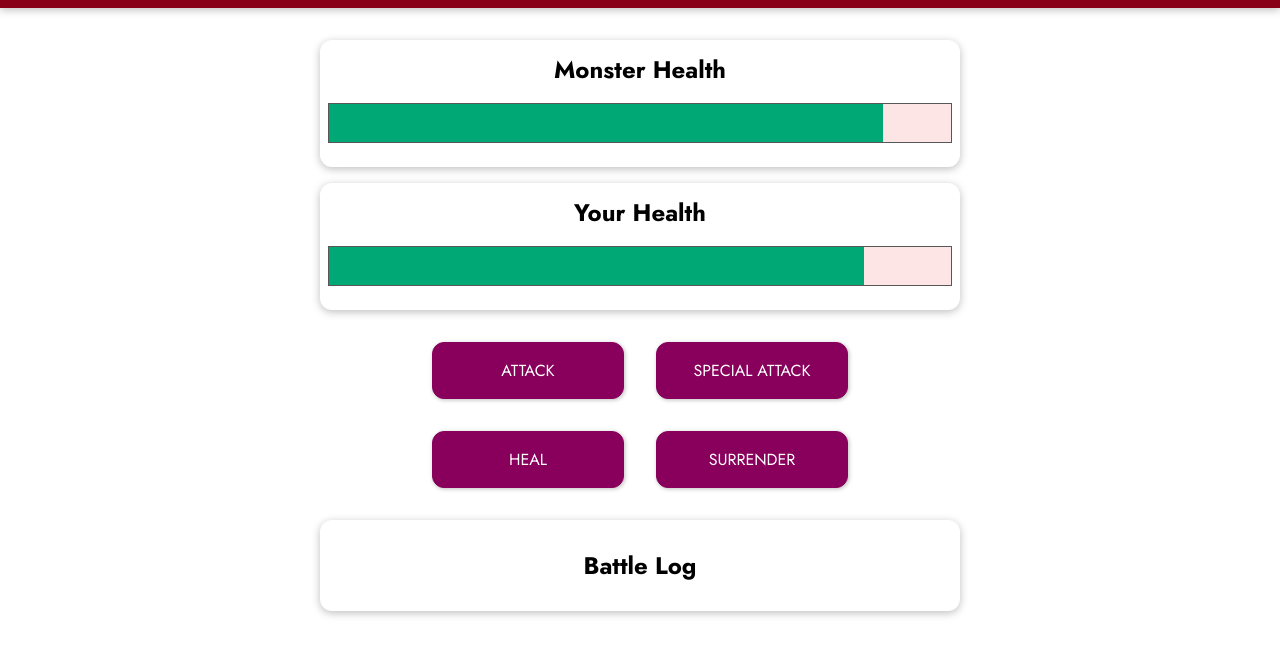
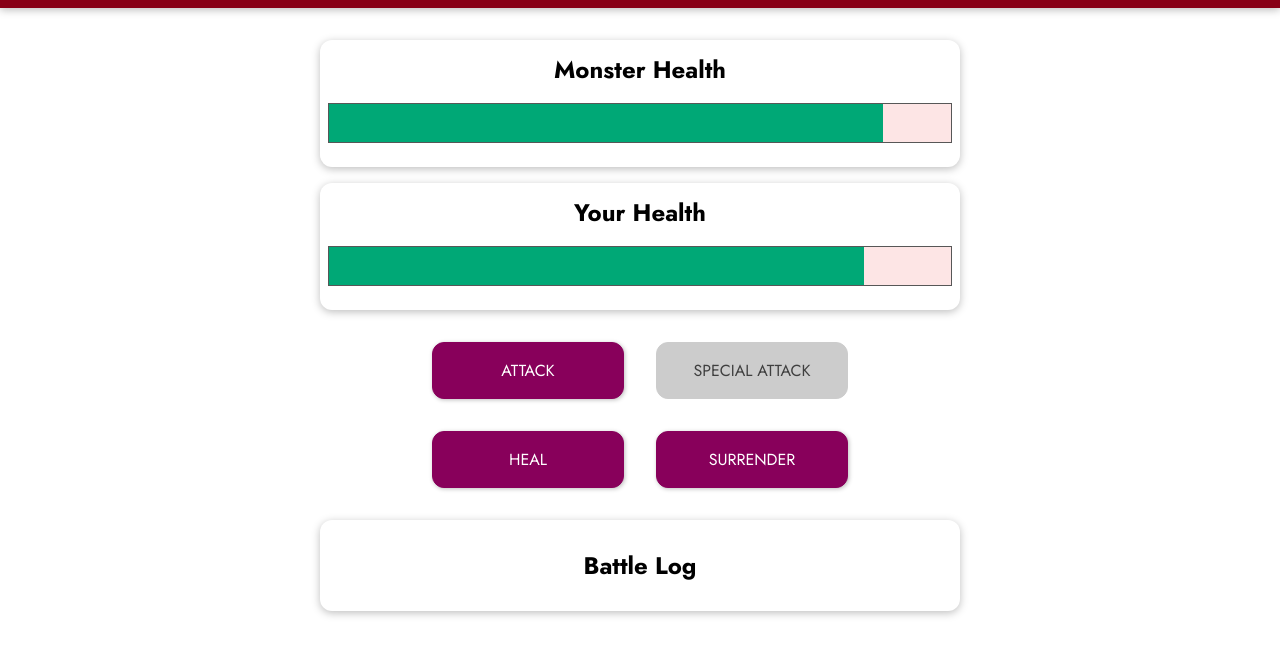
Before and after one commit to safinajjar/the-monster-slayer, a plain HTML site: page index.html in a window 1280 px wide. Both pictures are taken after a click on the button "ATTACK". Shown: the part 97-752 px from the top of the page. Drawn offline with nearby package versions, Linux system fonts and the light colour scheme.

Commit message:
disable special-attack button on every 3 round

```diff
--- a/app.js
+++ b/app.js
@@ -6,7 +6,8 @@ const app = Vue.createApp({
   data() {
     return {
       playerHealth: 100,
-      monsterHealth: 100
+      monsterHealth: 100,
+      currentRound: 0
     }
   },
   computed: {
@@ -15,10 +16,15 @@ const app = Vue.createApp({
     },
     playerBarWidth() {
       return { width: this.playerHealth + '%' }
+    },
+    mayUseSpecialAttack() {
+      // should only fire on every 3 rounds
+      return this.currentRound % 3 !== 0;
     }
   },
   methods: {
     attackMonster() {
+      this.currentRound++;
       const attackedValue = getRandomValue(5, 12);
       this.monsterHealth -= attackedValue;
       this.attackPlayer();
@@ -28,7 +34,7 @@ const app = Vue.createApp({
       this.playerHealth -= attackedValue;
     },
     specialAttackMonster() {
-      // should only fire on every 3 rounds
+      this.currentRound++;
       const attackedValue = getRandomValue(10, 25);
       this.monsterHealth -= attackedValue;
       this.attackPlayer();
--- a/index.html
+++ b/index.html
@@ -32,7 +32,9 @@
       </section>
       <section id="controls">
         <button @click="attackMonster">ATTACK</button>
-        <button @click="specialAttackMonster">SPECIAL ATTACK</button>
+        <button
+            :disabled="mayUseSpecialAttack"
+            @click="specialAttackMonster">SPECIAL ATTACK</button>
         <button @click="heal">HEAL</button>
         <button @click="surrender">SURRENDER</button>
       </section>
```
